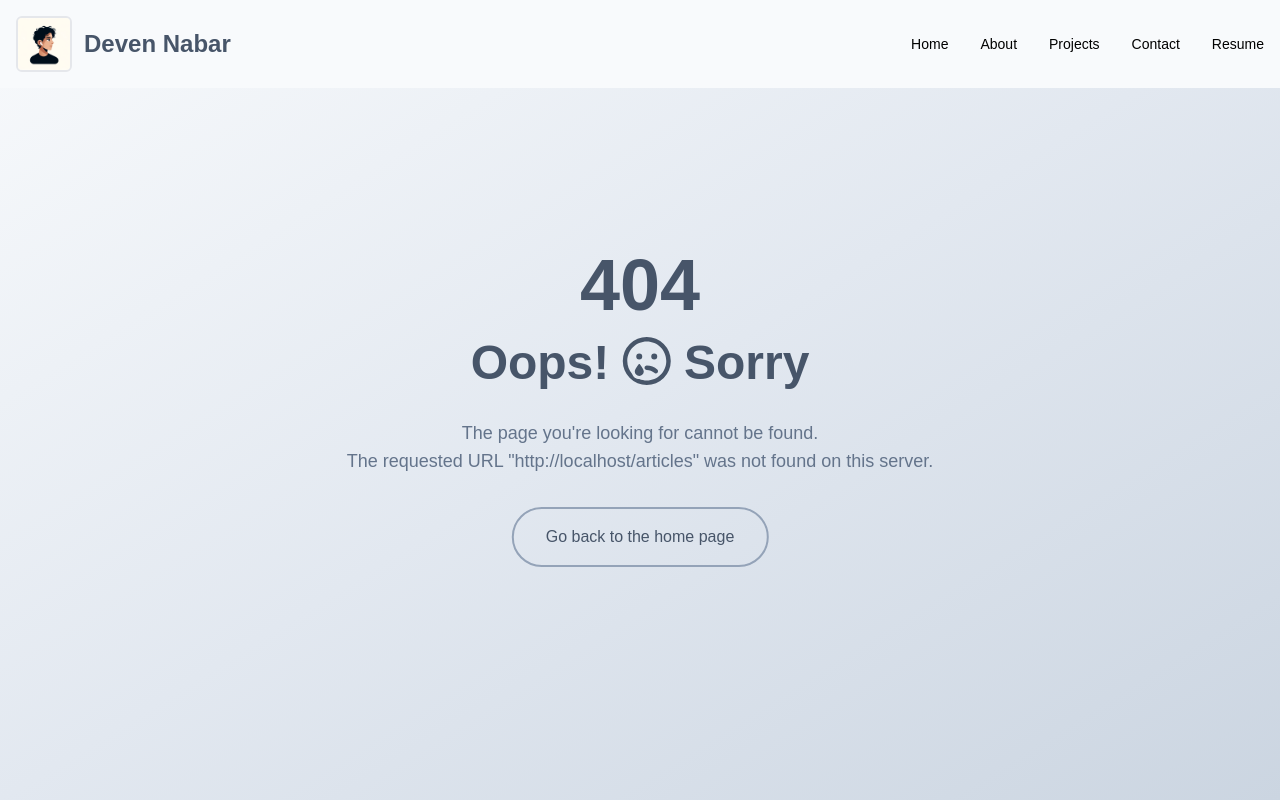
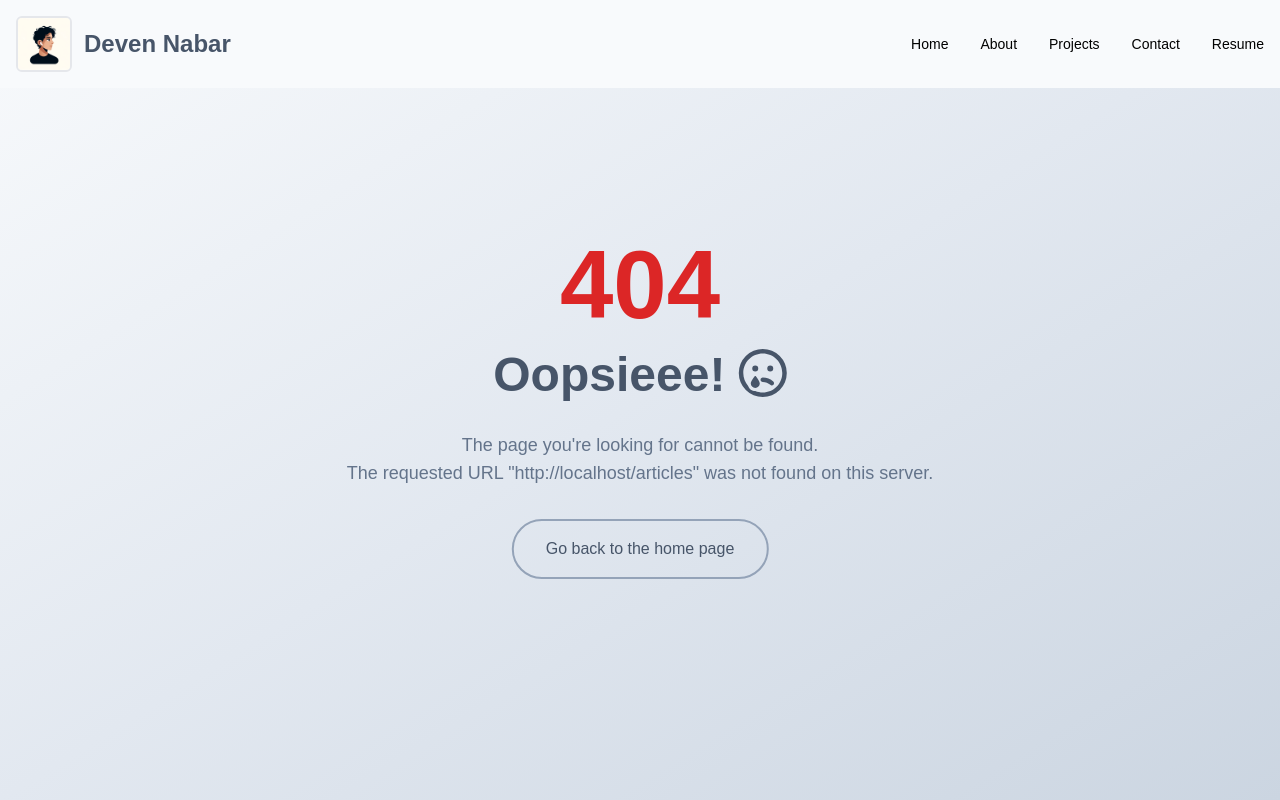
Before and after one commit to DevenNabar/react-portfolio, a React (Create React App) app: page /articles in a window 1280 px wide. Built offline with nearby package versions, Linux system fonts and the light colour scheme; no server answers.

Commit message:
changed font color

```diff
--- a/src/pages/404.jsx
+++ b/src/pages/404.jsx
@@ -15,11 +15,11 @@ const Notfound = () => {
 				<NavBar />
 				<div className="flex flex-col h-full pt-28">
 					<div className="flex flex-col justify-center items-center absolute top-1/2 left-1/2 transform -translate-x-1/2 -translate-y-1/2">
-						<div className="text-7xl font-bold text-slate-600 pt-4">
+						<div className="text-8xl font-bold text-red-600  pt-4">
 							404
 						</div>
 						<div className="text-5xl font-bold text-slate-600 pt-4">
-							Oops! <FontAwesomeIcon icon={faFaceSadTear} /> Sorry
+							Oopsieee! <FontAwesomeIcon icon={faFaceSadTear} />
 						</div>
 						<div className="text-lg text-slate-500 my-8 text-center ">
 							The page you're looking for cannot be found.
```
